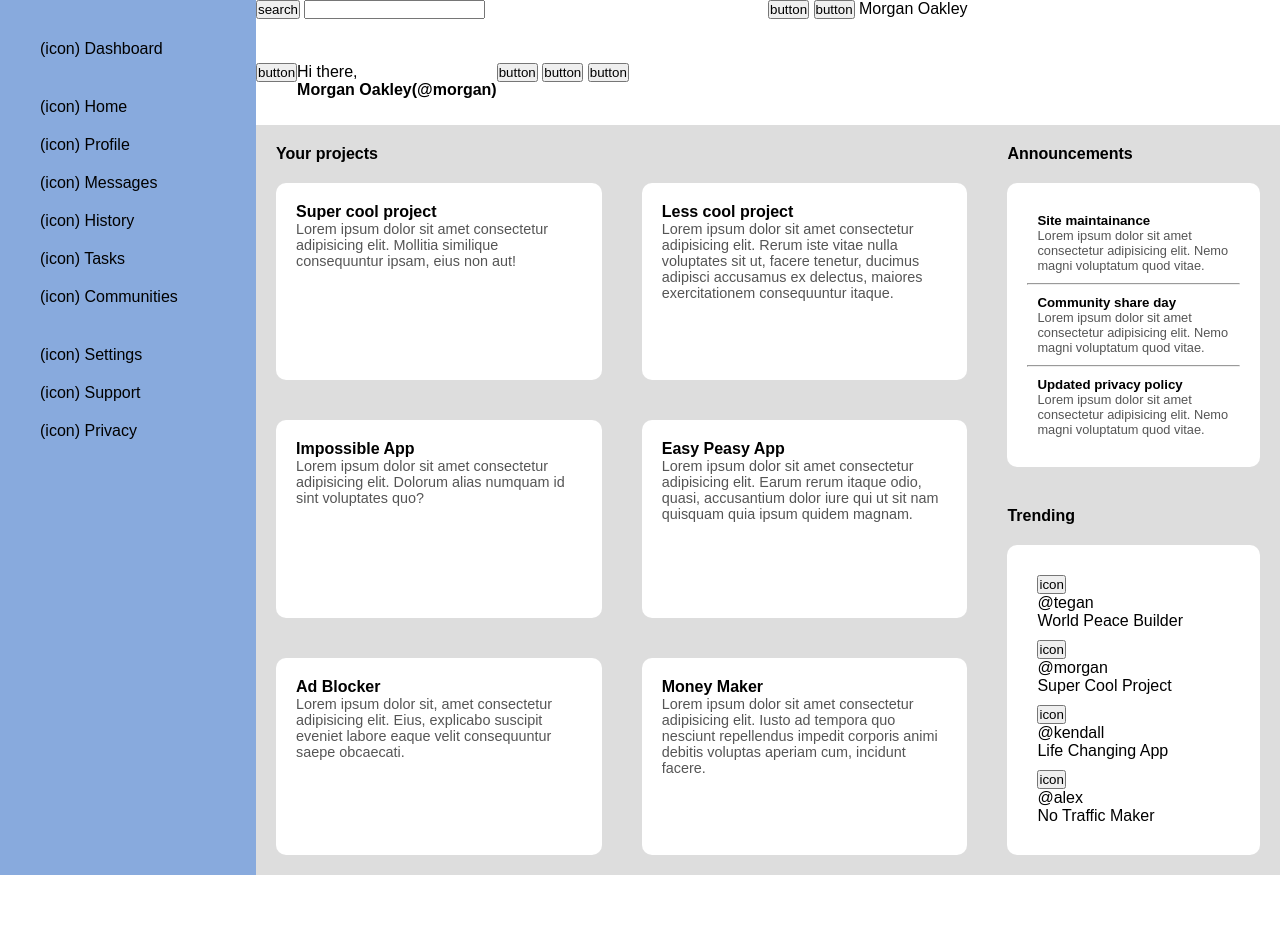
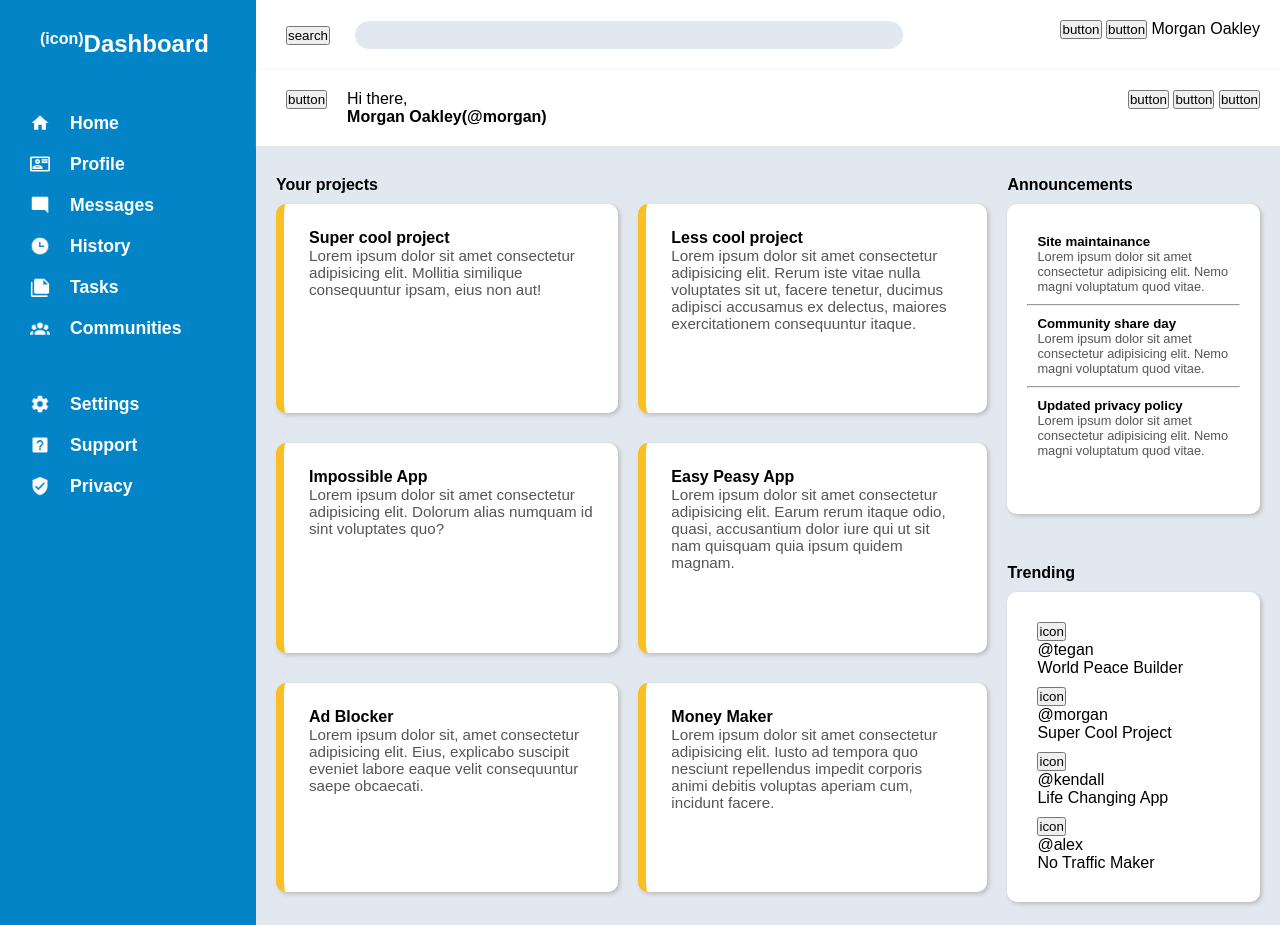
Before and after one commit to SerginoCroes/odin-admin-dashboard, a plain HTML site: page index.html in a window 1280 px wide. Shown: the top 925 px of the page. Before the commit the page ends 875 px from the top, so only its background shows below. Drawn offline with Linux system fonts and the light colour scheme.

Commit message:
aded icons

```diff
--- a/index.html
+++ b/index.html
@@ -12,19 +12,19 @@
 <body>
     <div class="page">
         <div class="menu">
-            <div class="logo"><span>(icon) </span>Dashboard</div>
+            <div class="logo"><span>(icon) </span><h1>Dashboard</h1></div>
             <div class="menubox menutop">
-                <div class="menuitem"><span>(icon) </span>Home</div>
-                <div class="menuitem"><span>(icon) </span>Profile</div>
-                <div class="menuitem"><span>(icon) </span>Messages</div>
-                <div class="menuitem"><span>(icon) </span>History</div>
-                <div class="menuitem"><span>(icon) </span>Tasks</div>
-                <div class="menuitem"><span>(icon) </span>Communities</div>
+                <div class="menuitem"><img src="./img/home.png" alt=""> Home</div>
+                <div class="menuitem"><img src="./img/card-account-mail-outline.png" alt=""> Profile</div>
+                <div class="menuitem"><img src="./img/message-reply.png" alt=""> Messages</div>
+                <div class="menuitem"><img src="./img/clock-time-three.png" alt=""> History</div>
+                <div class="menuitem"><img src="./img/note-multiple.png" alt=""> Tasks</div>
+                <div class="menuitem"><img src="./img/account-group.png" alt=""> Communities</div>
             </div>
             <div class="menubox menubot">
-                <div class="botitem"><span>(icon) </span>Settings</div>
-                <div class="botitem"><span>(icon) </span>Support</div>
-                <div class="botitem"><span>(icon) </span>Privacy</div>
+                <div class="botitem"><img src="./img/cog.png" alt=""> Settings</div>
+                <div class="botitem"><img src="./img/help-box.png" alt=""> Support</div>
+                <div class="botitem"><img src="./img/shield-check.png" alt=""> Privacy</div>
             </div>
         </div>
         <div class="header">
--- a/style.css
+++ b/style.css
@@ -1,106 +1,166 @@
 * {
     margin: 0px;
     padding: 0px;
+    box-sizing: border-box;
 }
 
 div {
-    //border: 1px solid red;
+    /* border: 1px solid red; */
 }
 
 body {
-    height: 100vh;
     font-family: sans-serif;
 }
 
 .page {
     display: grid;
     grid-template-columns: 1fr 4fr;
-    grid-template-rows: 1fr 6fr;
+    grid-template-rows: 1fr 5fr;
+    height: 100vh;
 }
 
 .menu {
-    background-color: #88aadd;
+    background-color: #0284c7;
     grid-area: 1 / 1 / 3;
+    font-weight: bold;
+    color: #ffffff;
 }
 
 .logo {
-    margin: 40px 40px;
+    display: grid;
+    grid-template-columns: 1fr 4fr;
+    margin: 30px 40px;
+}
+
+.logo h1 {
+    font-size: 1.5rem;
 }
 
 .menubox {
-    margin: 40px 20px;
+    margin: 55px 20px;
 }
 
 .menuitem {
-    margin: 20px;
+    display: grid;
+    grid-template-columns: 1fr 4fr;
+    margin: 20px 10px;
+    font-size: 1.1rem;
+}
+
+.menuitem img {
+    margin-right: 20px;
+    height: 20px;
+    width: 20px;
 }
 
 .botitem {
-    margin: 20px;
+    display: grid;
+    grid-template-columns: 1fr 4fr;
+    margin: 20px 10px;
+    font-size: 1.1rem;
+}
+
+.botitem img {
+    margin-right: 20px;
+    height: 20px;
+    width: 20px;
 }
 
 .header {
     grid-area: 1 / 2 / 2;
     display: grid;
-    grid-template-rows: 1fr 1fr;
+    grid-template-rows: auto auto;
 }
 
 .tophead {
     grid-area: 1 / 1;
     display: grid;
-    grid-template-columns: 1fr 1fr;
+    grid-template-columns: 1fr auto;
+    padding: 20px;
+}
+
+.search button {
+    margin: 0px 10px;
+
+}
+
+.search input{
+    height: 30px;
+    width: 70%;
+    margin: 0px 10px;
+    background-color: #e2e8f0;
+    border: 1px solid #ffffff;
+    border-radius: 15px;
 }
 
 .bottomhead {
     display: grid;
-    grid-template-columns: auto auto 1fr;
+    grid-template-columns: auto 1fr auto;
+    padding: 20px;
+    box-shadow: 2px 2px 4px #bbbbbb;
+}
+
+.bottomhead .icon {
+    margin: 0px 10px;
+}
+
+.bottomhead .welcome {
+    margin: 0px 10px;
 }
 
 .content {
     grid-area: 2 / 2;
     display: grid;
-    grid-template-rows: repeat(6, auto);
-    grid-template-columns: 5fr 5fr 4fr;
-    background-color: #dddddd;
+    grid-template-rows: repeat(2, 1fr);
+    grid-template-columns: 10fr 4fr;
+    padding: 0px 0px 30px;
+
+    background-color: #e2e8f0;
 }
 
 .content .projects {
-    grid-area: 1 / 1 / 7 / 3;
+    grid-area: 1 / 1 / 3 / 2;
     display: grid;
     grid-template-rows: auto 1fr 1fr 1fr;
-    grid-template-columns: 1fr 1fr;
+    grid-template-columns: auto auto;
 }
 
 .projects .title {
     grid-area: 1 / 1 / 2 / 3;
-    margin: 20px 20px 0px;
+    margin: 30px 20px 10px;
 }
 
 .projects .project {
-    margin: 20px;
-    padding: 20px;
+    margin: 0px 0px 30px 20px;
+    padding: 25px;
     background-color: #ffffff;
+    border-left: 8px solid #fbbf24;
     border-radius: 10px;
+    box-shadow: 2px 2px 4px #bbbbbb;
 }
 
 .project p {
-    font-size: 0.9rem;
+    font-size: 0.95rem;
     color: #555555;
 }
 
 .content .announce {
-    grid-area: 1 / 3 / 4;
+    grid-area: 1 / 2;
+    display: grid;
+    grid-template-rows: auto 1fr;
+    height: 100%;
 }
 
 .announce .title {
-    margin: 20px;
+    margin: 30px 20px 10px;
 }
 
 .announce .box {
     background-color: #ffffff;
-    margin: 20px;
+    margin: 0px 20px 20px 20px;
     padding: 20px;
     border-radius: 10px;
+    box-shadow: 2px 2px 4px #bbbbbb;
 }
 
 .message {
@@ -113,18 +173,22 @@ body {
 }
 
 .content .trending {
-    grid-area: 4 / 3;
+    grid-area: 2 / 2;
+    display: grid;
+    grid-template-rows: auto 1fr;
+    margin: 0px;
 }
 
 .trending .title {
-    margin: 20px 20px 0px;
+    margin: 30px 20px 10px;
 }
 
 .trending .box {
     background-color: #ffffff;
-    margin: 20px;
+    margin: 0px 20px 20px 20px;
     padding: 20px;
     border-radius: 10px;
+    box-shadow: 2px 2px 4px #bbbbbb;
 }
 
 .trending .trend {
```
Also changed, not shown: img/account-group.png (added), img/bell-ring-outline.png (added), img/card-account-mail-outline.png (added), img/clock-time-three.png (added), img/cog.png (added), img/help-box.png (added), img/home.png (added), img/message-reply.png (added), img/note-multiple.png (added), img/shield-check.png (added).
